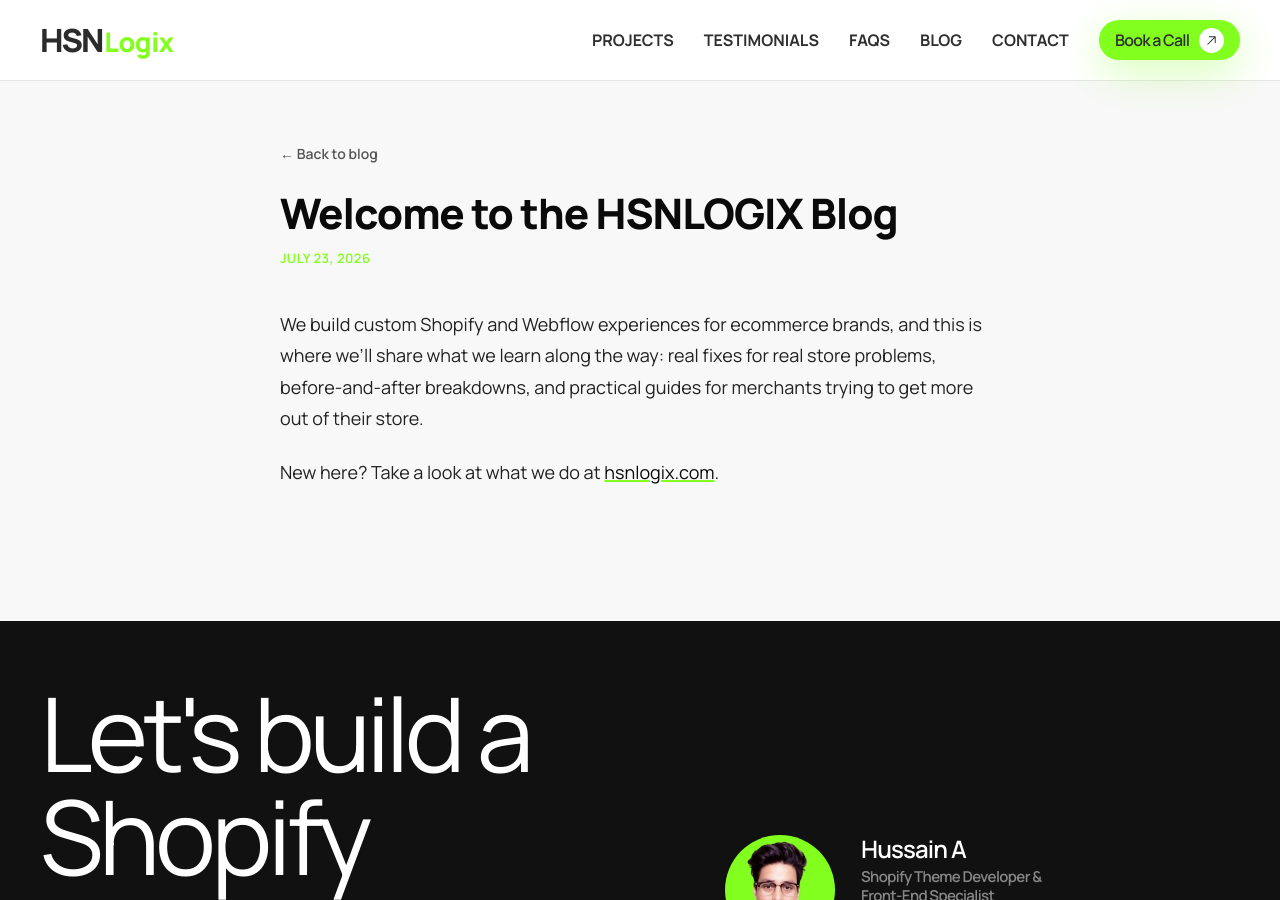
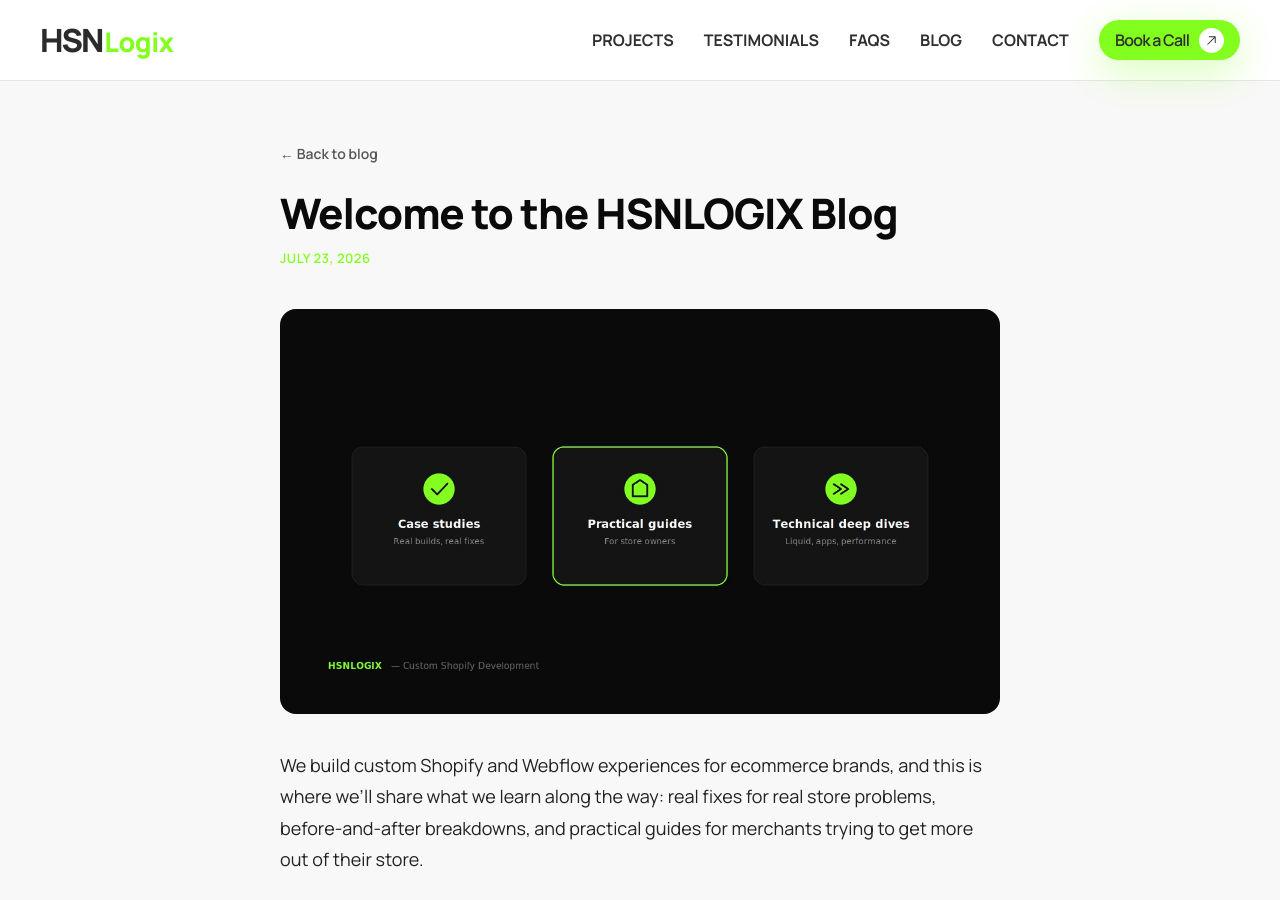
Before and after one commit to gr8ahmad/hsnlogix, a Jekyll site: the page built from _posts/2026-07-23-welcome-to-the-hsnlogix-blog.md, in a window 1280 px wide and 900 px high. Built offline with Jekyll 4.4.1, drawn with Linux system fonts in a browser that asks for light colours.

Commit message:
Add files via upload

```diff
--- a/_posts/2026-07-23-welcome-to-the-hsnlogix-blog.md
+++ b/_posts/2026-07-23-welcome-to-the-hsnlogix-blog.md
@@ -2,6 +2,7 @@
 layout: post
 title: "Welcome to the HSNLOGIX Blog"
 date: 2026-07-23
+image: /blog-images/featured-welcome-blog.jpg
 ---
 
 We build custom Shopify and Webflow experiences for ecommerce brands, and this is where we'll share what we learn along the way: real fixes for real store problems, before-and-after breakdowns, and practical guides for merchants trying to get more out of their store.
```
